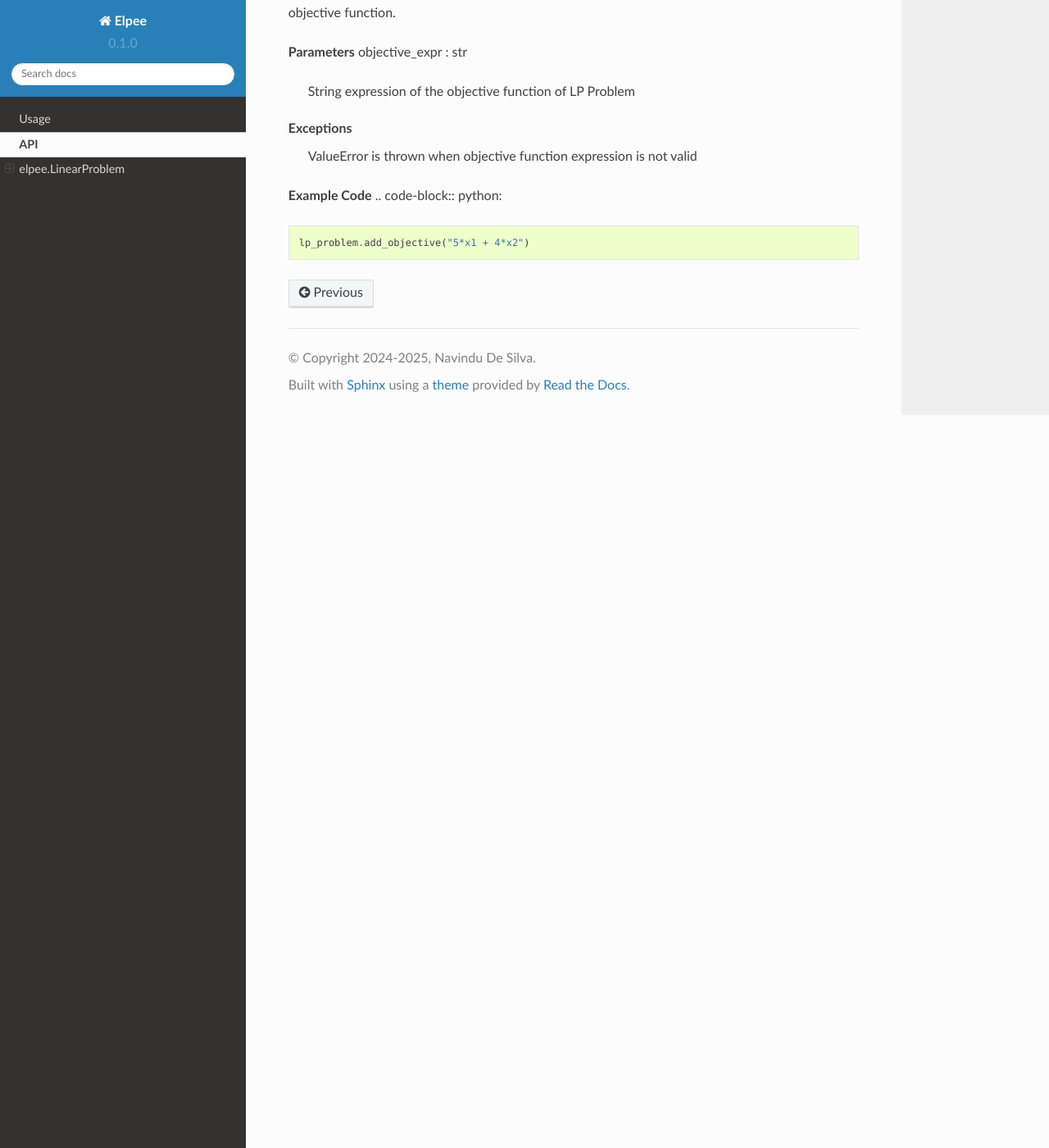
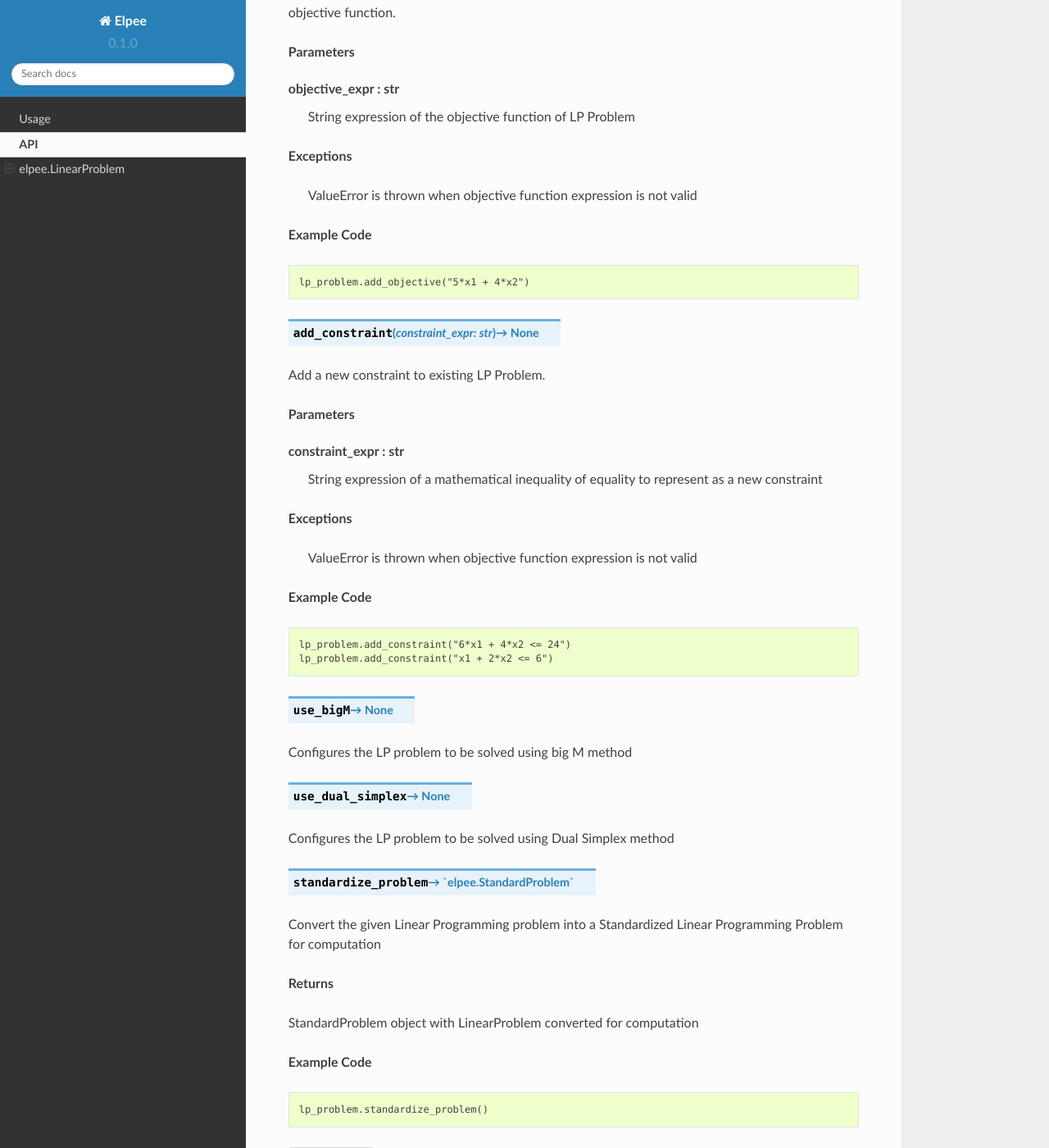
Before and after one commit to navindu-ds/elpee, a Sphinx documentation site: the page built from docs/source/api.rst, in a window 1280 px wide and 1400 px high, scrolled down 894 px. Shown: the whole window at 82% size. Built offline with Sphinx 7.4.7 and the Read the Docs theme 2.0.0, drawn with Linux system fonts in a browser that asks for light colours; some of the changed text lies outside the part shown.

Commit message:
update docs - API debug

```diff
--- a/docs/source/api.rst
+++ b/docs/source/api.rst
@@ -20,30 +20,88 @@
 elpee.LinearProblem(is_maximization: bool = True)
 -------------------------------------------------
 
-.. data:: __init__(is_maximization: bool = True, objective_expr: str=None) -> None:
+.. data:: __init__(is_maximization: bool = True, objective_expr: str=None) -> None
 
 Creates an empty `LinearProblem` to be solved with sense either
 Maximize (`True`) or Minimize (`False`).
 
 **Example Code**
+
 .. code-block:: python::
 
    lp_problem = LinearProblem(is_maximization=True)
 
-.. data:: add_objective(objective_expr: str) -> None:
+
+
+.. data:: add_objective(objective_expr: str) -> None
 
 Define the objective function expression into the linear
 programming problem. Replaces previous objective function.
 
 **Parameters**
+
 objective_expr : str
    String expression of the objective function of LP Problem
 
 **Exceptions**
+
    ValueError is thrown when objective function expression is not
    valid
 
 **Example Code**
+
 .. code-block:: python::
 
    lp_problem.add_objective("5*x1 + 4*x2")
+
+
+
+.. data:: add_constraint(constraint_expr: str) -> None
+
+Add a new constraint to existing LP Problem.
+
+**Parameters**
+
+constraint_expr : str
+   String expression of a mathematical inequality of equality
+   to represent as a new constraint
+
+**Exceptions**
+
+   ValueError is thrown when objective function expression is not
+   valid
+
+**Example Code**
+
+.. code-block:: python::
+
+   lp_problem.add_constraint("6*x1 + 4*x2 <= 24")
+   lp_problem.add_constraint("x1 + 2*x2 <= 6")
+
+
+
+.. data:: use_bigM() -> None
+
+Configures the LP problem to be solved using big M method
+
+
+
+.. data:: use_dual_simplex() -> None
+
+Configures the LP problem to be solved using Dual Simplex method
+
+
+.. data:: standardize_problem() -> `elpee.StandardProblem`
+
+Convert the given Linear Programming problem into a Standardized Linear
+Programming Problem for computation
+
+**Returns**
+
+StandardProblem object with LinearProblem converted for computation
+
+**Example Code**
+
+.. code-block:: python::
+
+   lp_problem.standardize_problem()
```
